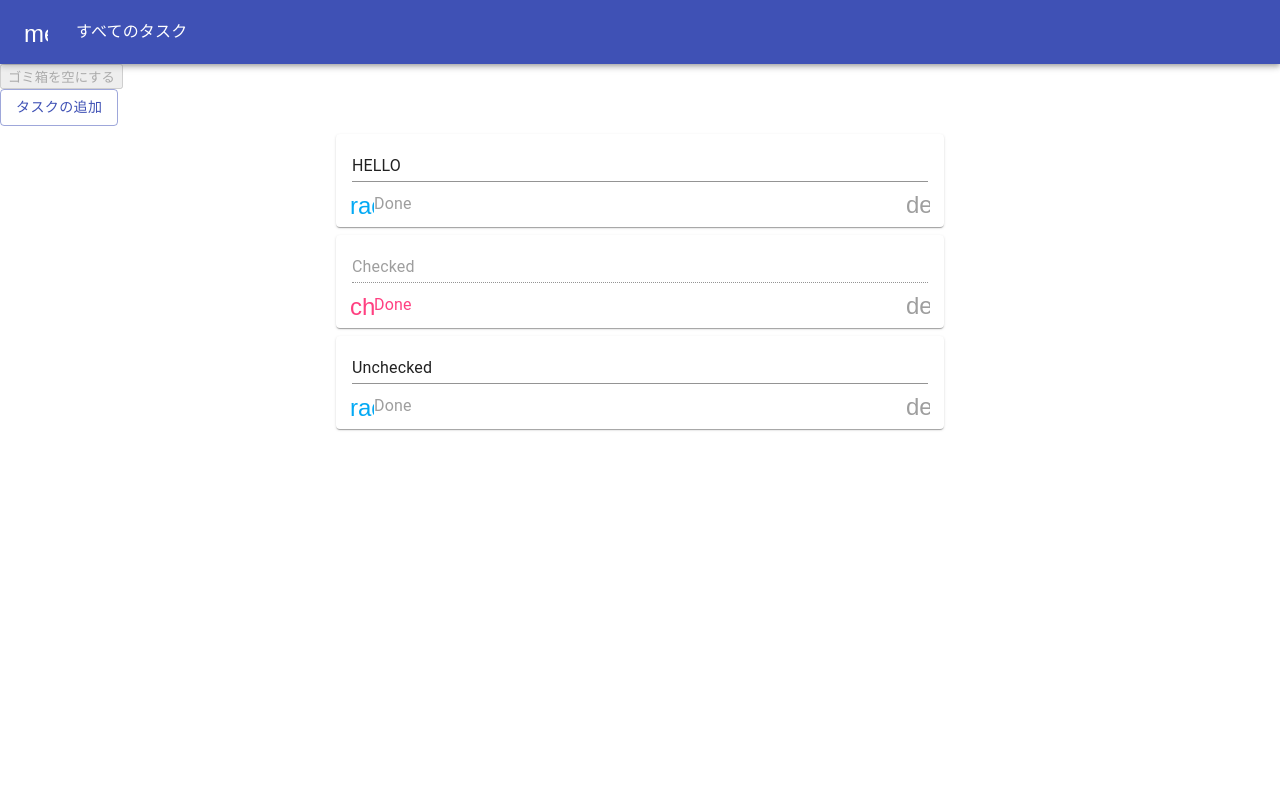
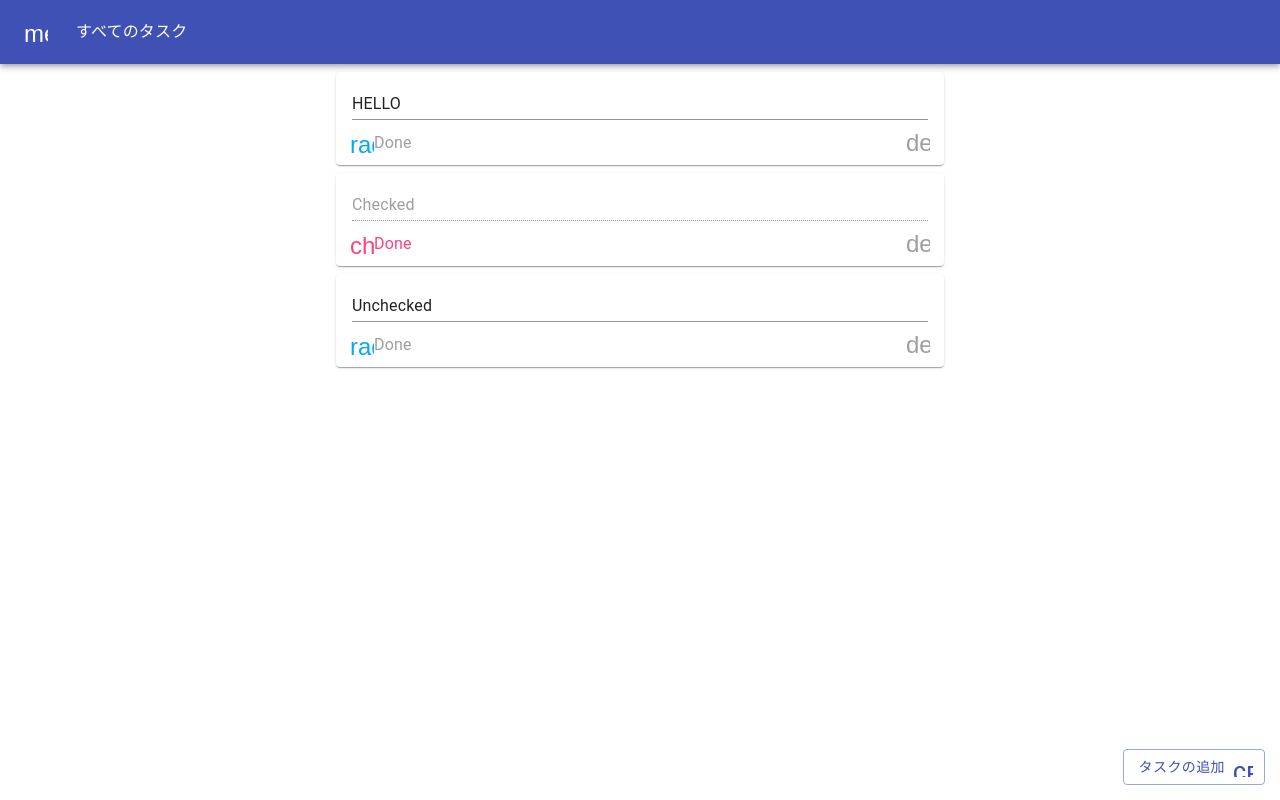
Before and after one commit to naitoyuma7110/ReactTutorialTodo, a React app: page / in a window 1280 px wide. Built offline with nearby package versions, Linux system fonts and the light colour scheme; the HTML template or start-up script is replaced by a standard one.

Commit message:
btn修正　MUI導入完了

```diff
--- a/src/App.tsx
+++ b/src/App.tsx
@@ -4,6 +4,7 @@
 // スタイルエンジンのモジュールとカラーをインポート
 import { createTheme, ThemeProvider } from '@mui/material/styles';
 import { indigo, pink } from '@mui/material/colors';
+import { AlertDialog } from './components/AlertDialog';
 
 
 import { useState } from "react";
@@ -46,6 +47,12 @@
 		// フォームへの入力をクリア
 		setText('');
 	};
+
+	// delete dialog
+	const [alertOpen, setAlertOpen] = useState(false);
+	const handleToggleAlert = () => setAlertOpen(!alertOpen);
+
+
 
 	// 各hndle関数の共通処理を型定義する
 	// =>todo型のオブジェクトを受け取り、その中の特定のプロパティを指定した値に更新する処理
@@ -125,55 +132,6 @@
 		handleDelete,
 		はhandleTodoに統一 --*/
 
-	// const handleEdit = (id: number, value: string) => {
-
-	// 	//.map()は非破壊的ではないが、ネストしたプロパティはコピーされずの参照先は変わらない
-	// 	//.map()で参照するプロパティに対する変更はオリジナルへのミューテート扱いとなる
-
-	// 	// そのため.mapをスプレッドで展開しディープコピーする
-	// 	const deepCopy = todos.map((todo) => ({ ...todo }));
-
-	// 	const newTodos = deepCopy.map((todo) => {
-	// 		if (todo.id === id) {
-	// 			todo.value = value;
-	// 		}
-	// 		return todo;
-	// 	})
-
-	// 	// todos ステートが書き換えられていないかチェック
-	// 	console.log('=== Original todos ===');
-	// 	todos.map((todo) => console.log(`id: ${todo.id}, value: ${todo.value}`));
-
-	// 	setTodos(newTodos);
-	// }
-
-	// const handleCheck = (id: number, checked:boolean) => {
-	// 	const deepCopy = todos.map((todo) => ({ ...todo }));
-
-	// 	const newTodos = deepCopy.map((todo) => {
-	// 		if (todo.id === id ) {
-	// 			todo.checked = !checked;
-	// 		}
-	// 		return todo;
-	// 	})
-
-	// 	setTodos(newTodos);
-	// }
-
-	// const handleDelete = (id: number,  removed:boolean) => {
-	// 	const deepCopy = todos.map((todo) => ({ ...todo }));
-
-	// 	const newTodos = deepCopy.map((todo) => {
-	// 		if (todo.id === id) {
-	// 			todo.removed = !removed;
-	// 		}
-	// 		return todo;
-	// 	})
-
-	// 	setTodos(newTodos);
-	// }
-
-
 	const handleFilter = (filter:Filter) => {
 		setFilter(filter);
 	}
@@ -201,9 +159,18 @@
 				onToggleDrawer={handleToggleDrawer}
 				onToggleQR={handleToggleQR}
 			/>
+			<AlertDialog
+        alertOpen={alertOpen}
+        onToggleAlert={handleToggleAlert}
+        onEmpty={handleEmpty}
+      />
 			<ActionButton
-				onEmpty={handleEmpty}
 				todos={todos}
+				filter={filter}
+				alertOpen={alertOpen}
+        dialogOpen={dialogOpen}
+        onToggleAlert={handleToggleAlert}
+        onToggleDialog={handleToggleDialog}
 			/>
 			<FormDialog
 				text={text}
--- a/src/components/ActionButton.tsx
+++ b/src/components/ActionButton.tsx
@@ -1,17 +1,48 @@
+import { Fab, Button } from '@mui/material';
+import { styled } from '@mui/material/styles';
+import Icon from '@mui/material/Icon';
+
 // this component's props type
 type Props = {
-  todos:Todo[],
-  onEmpty: () => void,
+  todos: Todo[],
+  filter:Filter,
+  alertOpen: boolean;
+  dialogOpen: boolean;
+  onToggleAlert: () => void;
+  onToggleDialog: () => void;
 }
 
-export const ActionButton = (props:Props) => {
+const IconButton = styled(Button)({
+  position: 'fixed',
+  right: 15,
+  bottom: 15,
+});
+
+export const ActionButton = (props: Props) => {
+  const removed = props.todos.filter((todo) => todo.removed).length !== 0;
   return (
-    <button
-    // onClick={() => handleEmpty()}
-      onClick={props.onEmpty}
-      disabled={props.todos.filter((todo)=>todo.removed).length === 0}
-    >
-      ゴミ箱を空にする
-    </button>
+    <div>
+      {props.filter === 'removed' ? (
+        <IconButton
+          variant="contained"
+          endIcon={<Icon>delete</Icon>}
+          color="secondary"
+          onClick={props.onToggleAlert}
+          disabled={!removed || props.alertOpen}
+        >
+          タスクの削除
+        </IconButton>
+      ) : (
+          <IconButton
+            variant="outlined"
+            endIcon={<Icon>create</Icon>}
+            color="primary"
+            onClick={props.onToggleDialog}
+            disabled={props.filter === 'checked' || props.dialogOpen}
+          >
+            タスクの追加
+        </IconButton>
+      )}
+    </div>
   )
 }
--- /dev/null
+++ b/src/components/AlertDialog.tsx
@@ -0,0 +1,52 @@
+import Button from '@mui/material/Button';
+import Dialog from '@mui/material/Dialog';
+import DialogTitle from '@mui/material/DialogTitle';
+import DialogActions from '@mui/material/DialogActions';
+import DialogContent from '@mui/material/DialogContent';
+import DialogContentText from '@mui/material/DialogContentText';
+
+import { styled } from '@mui/material/styles';
+
+type Props = {
+  alertOpen: boolean;
+  onEmpty: () => void;
+  onToggleAlert: () => void;
+};
+
+const Alert = styled(Dialog)(() => ({
+  fontFamily: '-apple-system, BlinkMacSystemFont, Roboto, sans-serif',
+}));
+
+export const AlertDialog = (props: Props) => {
+  return (
+    <Alert open={props.alertOpen} onClose={props.onToggleAlert}>
+      <DialogTitle>アラート</DialogTitle>
+      <DialogContent>
+        <DialogContentText>
+          本当にごみ箱を完全に空にしますか？
+        </DialogContentText>
+        <DialogContentText>この操作は取り消しできません。</DialogContentText>
+      </DialogContent>
+      <DialogActions>
+        <Button
+          onClick={props.onToggleAlert}
+          color="primary"
+          aria-label="cancel"
+        >
+          キャンセル
+        </Button>
+        <Button
+          onClick={() => {
+            props.onToggleAlert();
+            props.onEmpty();
+          }}
+          color="secondary"
+          aria-label="ok"
+          autoFocus
+        >
+          OK
+        </Button>
+      </DialogActions>
+    </Alert>
+  );
+};
--- a/src/components/FormDialog.tsx
+++ b/src/components/FormDialog.tsx
@@ -12,9 +12,6 @@
 export const FormDialog = (props:Props) => {
   return (
   <div>
-    <Button variant="outlined" onClick={props.onToggleDialog}>
-        タスクの追加
-    </Button>
     <Dialog fullWidth open={props.dialogOpen} onClose={props.onToggleDialog}>
       <form
         onSubmit={(e) => {
```
